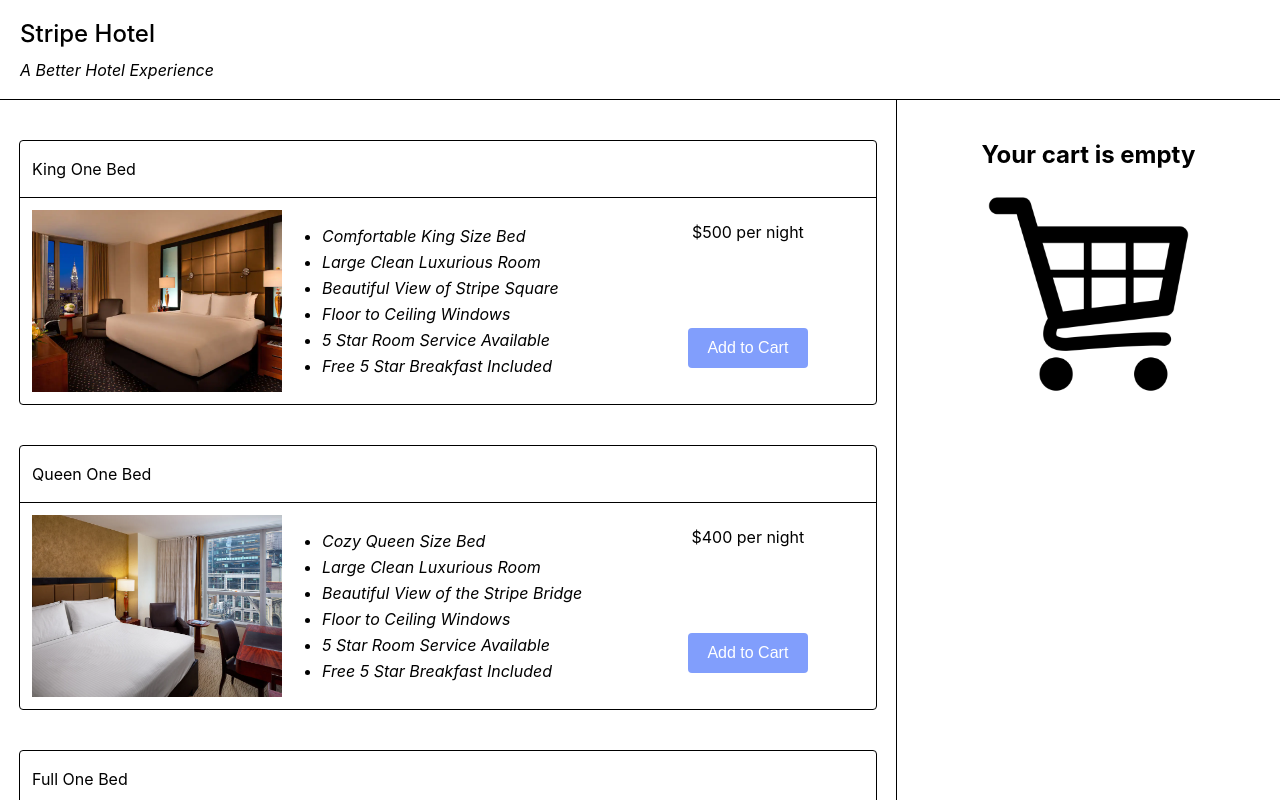
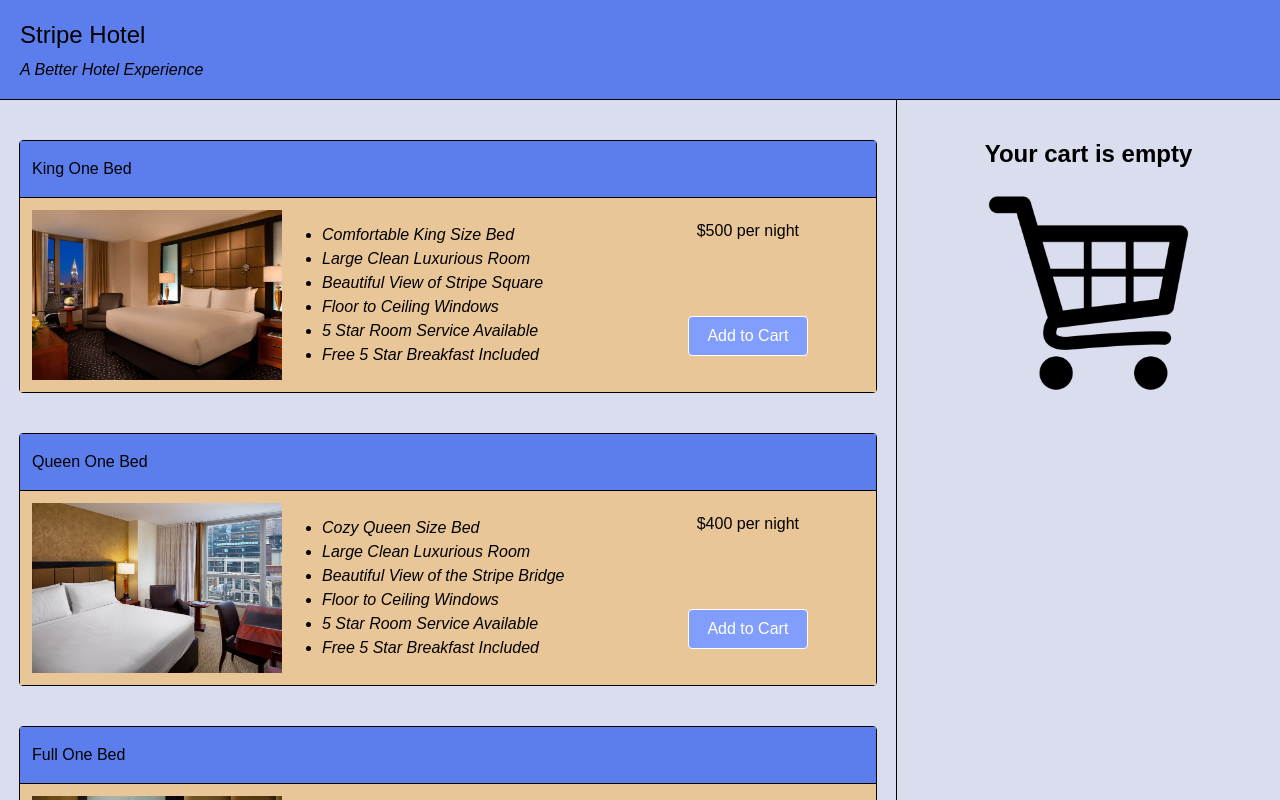
Before and after one commit to stefegg/stripe-hotel, a React (Create React App) app in the folder front-end/: page / in a window 1280 px wide. Built offline with nearby package versions, Linux system fonts and the light colour scheme.

Commit message:
update font and coloring across page

```diff
--- a/front-end/src/components/LoadingModal/styles.js
+++ b/front-end/src/components/LoadingModal/styles.js
@@ -3,8 +3,8 @@ import styled from "styled-components";
 export const Wrapper = styled.div`
   height: 350px;
   width: 450px;
-  color: blue;
-  background: white;
+  color: #5c7eec;
+  background: #e9c697;
   font-size: 24px;
   display: flex;
   align-items: center;
--- a/front-end/src/components/NavTop/styles.js
+++ b/front-end/src/components/NavTop/styles.js
@@ -1,16 +1,4 @@
-import styled, { keyframes } from "styled-components";
-
-const hop = keyframes`
-  0% {
-    padding-bottom: 0px;
-  }
-  50% {
-    padding-bottom: 10px;
-  }
-  100% {
-    padding-bottom: 0px;
-  }
-`;
+import styled from "styled-components";
 
 export const Wrapper = styled.div`
   display: flex;
@@ -23,6 +11,7 @@ export const Wrapper = styled.div`
   overflow: hidden;
   position: relative;
   border-bottom: 1px solid black;
+  background: #5c7eec;
 `;
 
 export const HeaderOne = styled.h1`
@@ -37,21 +26,3 @@ export const SubHeader = styled.p`
   margin: 0px;
   font-style: italic;
 `;
-
-export const Icon = styled.img`
-  height: 32px;
-  width: 32px;
-  border-radius: 50%;
-  position: absolute;
-  right: 40px;
-  cursor: pointer;
-  transition: 1s;
-  &:hover {
-    filter: invert(61%) sepia(52%) saturate(485%) hue-rotate(6deg)
-      brightness(96%) contrast(98%);
-    transform: rotate(30deg);
-    transition-property: filter, transform;
-    transition-duration: 2s, 1s;
-    animation: 1s ${hop} ease-out;
-  }
-`;
--- a/front-end/src/components/OpenPanel/index.js
+++ b/front-end/src/components/OpenPanel/index.js
@@ -33,7 +33,11 @@ const OpenPanel = ({ data }) => {
         </DetailWrap>
         <PriceWrap>
           {`$${price}`} per night
-          <Button text={"Add to Cart"} onClick={() => clickAdd()} />
+          <Button
+            text={"Add to Cart"}
+            onClick={() => clickAdd()}
+            border={"1px solid white"}
+          />
         </PriceWrap>
       </Body>
     </Wrapper>
--- a/front-end/src/components/OpenPanel/styles.js
+++ b/front-end/src/components/OpenPanel/styles.js
@@ -5,6 +5,7 @@ export const Wrapper = styled.div`
   border: 1px solid black;
   margin: 20px 0px;
   border-radius: 4px;
+  background: #fff;
 `;
 
 export const Header = styled.div`
@@ -14,12 +15,14 @@ export const Header = styled.div`
   justify-content: space-between;
   border-bottom: 1px solid black;
   padding: 12px;
+  background: #5c7eec;
 `;
 
 export const Body = styled.div`
   padding: 12px;
   display: flex;
   flex-direction: row;
+  background: #e9c697;
 `;
 
 export const Icon = styled.img`
--- a/front-end/src/components/SuccessModal/styles.js
+++ b/front-end/src/components/SuccessModal/styles.js
@@ -1,7 +1,7 @@
 import styled from "styled-components";
 
 export const Wrapper = styled.div`
-  background-color: #fff;
+  background-color: #d9ddee;
   height: 350px;
   padding: 20px 40px;
   width: 450px;
--- a/front-end/src/index.css
+++ b/front-end/src/index.css
@@ -1,8 +1,6 @@
 body {
   margin: 0;
-  font-family: -apple-system, BlinkMacSystemFont, "Segoe UI", "Roboto", "Oxygen",
-    "Ubuntu", "Cantarell", "Fira Sans", "Droid Sans", "Helvetica Neue",
-    sans-serif;
+  font-family: sans-serif;
   -webkit-font-smoothing: antialiased;
   -moz-osx-font-smoothing: grayscale;
 }
--- a/front-end/src/pages/Checkout/styles.js
+++ b/front-end/src/pages/Checkout/styles.js
@@ -2,4 +2,5 @@ import styled from "styled-components";
 
 export const Wrapper = styled.div`
   height: calc(100vh - 100px);
+  background: #d9ddee;
 `;
--- a/front-end/src/pages/Home/styles.js
+++ b/front-end/src/pages/Home/styles.js
@@ -4,6 +4,7 @@ export const Body = styled.div`
   display: grid;
   grid-template-columns: 70% 30%;
   height: calc(100vh - 100px);
+  background: #d9ddee;
 `;
 
 export const LeftPane = styled.div`
```
